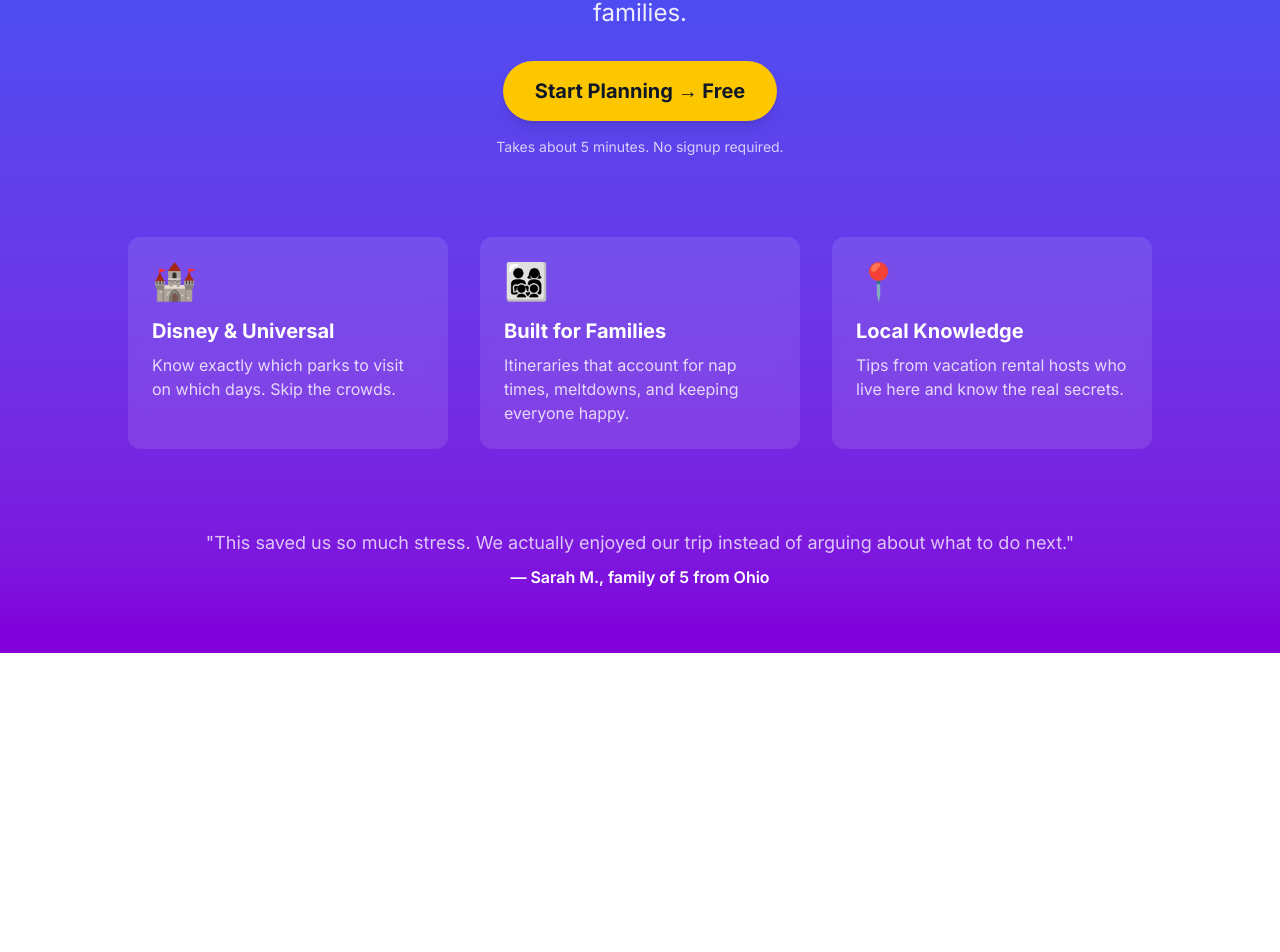
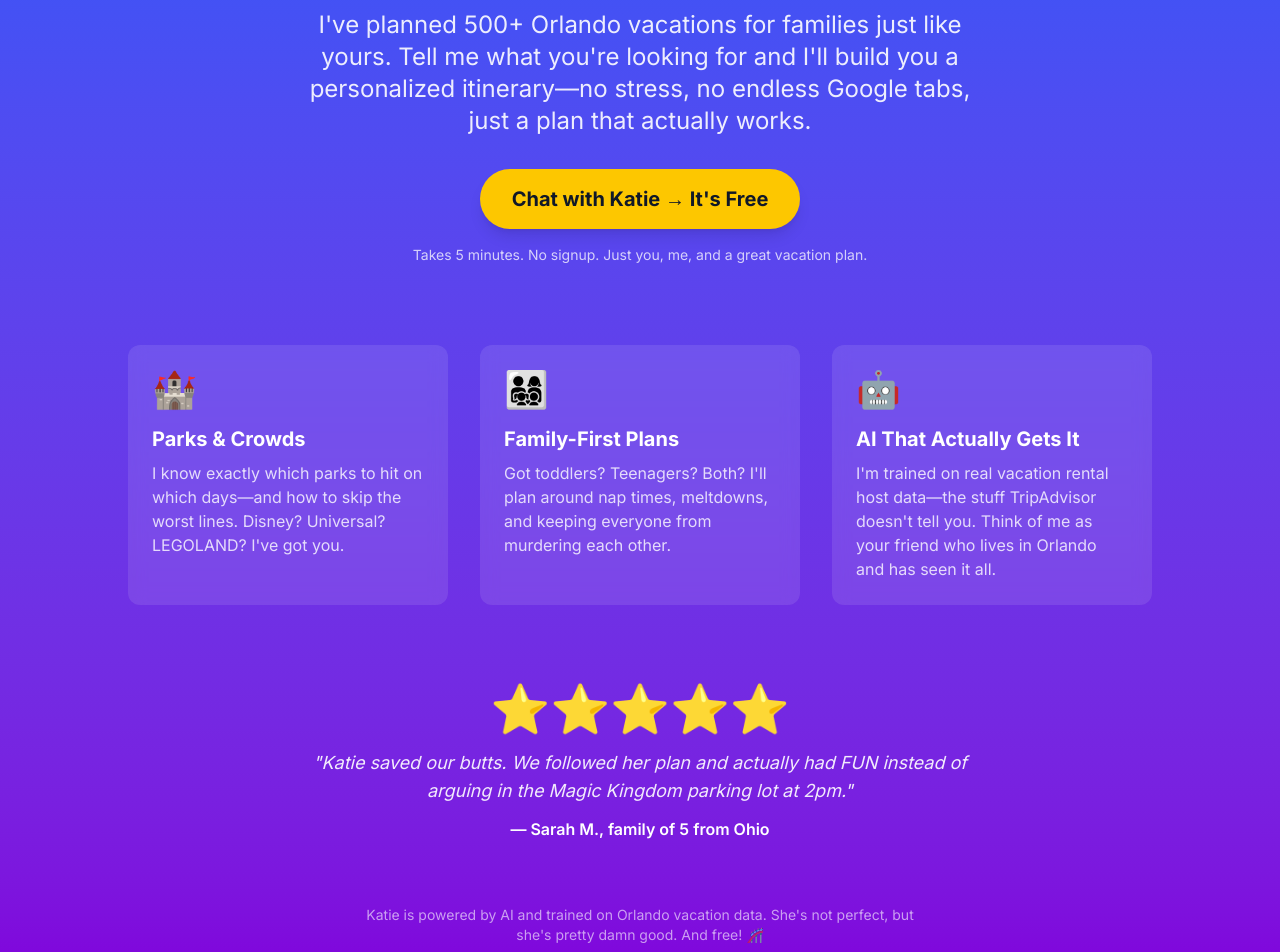
Before and after one commit to PaulC5/orlando-planner, a Next.js app: page / in a window 1280 px wide. Shown: the part 275-1227 px from the top of the page. Before the commit the page ends 928 px from the top, so only its background shows below. Built offline with nearby package versions, Linux system fonts and the light colour scheme.

Commit message:
feat: Katie Concierge persona - AI-forward kitschy redesign

```diff
--- a/src/app/page.tsx
+++ b/src/app/page.tsx
@@ -6,23 +6,25 @@ export default function Home() {
       {/* Hero Section */}
       <div className="container mx-auto px-4 py-16">
         <div className="text-center text-white">
+          <div className="text-6xl mb-4">🌴</div>
           <h1 className="text-5xl md:text-6xl font-bold mb-6">
-            Plan Your Perfect
+            Hi! I&apos;m Katie,
             <br />
-            <span className="text-yellow-300">Orlando Vacation</span>
+            <span className="text-yellow-300">Your Orlando AI Concierge</span>
           </h1>
           <p className="text-xl md:text-2xl mb-8 max-w-2xl mx-auto opacity-90">
-            Answer a few questions. Get a personalized day-by-day itinerary
-            built by local experts who&apos;ve helped hundreds of families.
+            I&apos;ve planned 500+ Orlando vacations for families just like yours.
+            Tell me what you&apos;re looking for and I&apos;ll build you a personalized
+            itinerary—no stress, no endless Google tabs, just a plan that actually works.
           </p>
           <Link
             href="/plan"
             className="inline-block bg-yellow-400 hover:bg-yellow-300 text-gray-900 font-bold text-xl px-8 py-4 rounded-full transition-all transform hover:scale-105 shadow-lg"
           >
-            Start Planning → Free
+            Chat with Katie → It&apos;s Free
           </Link>
           <p className="mt-4 text-sm opacity-75">
-            Takes about 5 minutes. No signup required.
+            Takes 5 minutes. No signup. Just you, me, and a great vacation plan.
           </p>
         </div>
 
@@ -30,33 +32,46 @@ export default function Home() {
         <div className="grid md:grid-cols-3 gap-8 mt-20 max-w-5xl mx-auto">
           <div className="bg-white/10 backdrop-blur rounded-xl p-6 text-white">
             <div className="text-4xl mb-4">🏰</div>
-            <h3 className="text-xl font-bold mb-2">Disney &amp; Universal</h3>
+            <h3 className="text-xl font-bold mb-2">Parks &amp; Crowds</h3>
             <p className="opacity-80">
-              Know exactly which parks to visit on which days. Skip the crowds.
+              I know exactly which parks to hit on which days—and how to skip the worst lines.
+              Disney? Universal? LEGOLAND? I&apos;ve got you.
             </p>
           </div>
           <div className="bg-white/10 backdrop-blur rounded-xl p-6 text-white">
             <div className="text-4xl mb-4">👨‍👩‍👧‍👦</div>
-            <h3 className="text-xl font-bold mb-2">Built for Families</h3>
+            <h3 className="text-xl font-bold mb-2">Family-First Plans</h3>
             <p className="opacity-80">
-              Itineraries that account for nap times, meltdowns, and keeping everyone happy.
+              Got toddlers? Teenagers? Both? I&apos;ll plan around nap times, meltdowns,
+              and keeping everyone from murdering each other.
             </p>
           </div>
           <div className="bg-white/10 backdrop-blur rounded-xl p-6 text-white">
-            <div className="text-4xl mb-4">📍</div>
-            <h3 className="text-xl font-bold mb-2">Local Knowledge</h3>
+            <div className="text-4xl mb-4">🤖</div>
+            <h3 className="text-xl font-bold mb-2">AI That Actually Gets It</h3>
             <p className="opacity-80">
-              Tips from vacation rental hosts who live here and know the real secrets.
+              I&apos;m trained on real vacation rental host data—the stuff TripAdvisor doesn&apos;t tell you.
+              Think of me as your friend who lives in Orlando and has seen it all.
             </p>
           </div>
         </div>
 
         {/* Social Proof */}
-        <div className="text-center mt-20 text-white">
-          <p className="text-lg opacity-75">
-            &quot;This saved us so much stress. We actually enjoyed our trip instead of arguing about what to do next.&quot;
+        <div className="text-center mt-20 text-white max-w-2xl mx-auto">
+          <div className="text-5xl mb-4">⭐⭐⭐⭐⭐</div>
+          <p className="text-lg opacity-90 italic">
+            &quot;Katie saved our butts. We followed her plan and actually had FUN instead of
+            arguing in the Magic Kingdom parking lot at 2pm.&quot;
           </p>
-          <p className="mt-2 font-semibold">— Sarah M., family of 5 from Ohio</p>
+          <p className="mt-3 font-semibold">— Sarah M., family of 5 from Ohio</p>
+        </div>
+
+        {/* Footer disclaimer - kitschy + honest */}
+        <div className="text-center mt-16 text-white/60 text-sm max-w-xl mx-auto">
+          <p>
+            Katie is powered by AI and trained on Orlando vacation data.
+            She&apos;s not perfect, but she&apos;s pretty damn good. And free! 🎢
+          </p>
         </div>
       </div>
     </main>
--- a/src/app/plan/page.tsx
+++ b/src/app/plan/page.tsx
@@ -3,41 +3,41 @@
 import { useState } from "react";
 import { useRouter } from "next/navigation";
 
-// Question data
+// Question data - Katie's voice
 const questions = [
   {
     id: "experience",
     section: "Getting Started",
-    question: "Is this your first time visiting Orlando?",
+    question: "First things first—is this your first rodeo in Orlando?",
     type: "single",
-    options: ["Yes, first time!", "Been once or twice", "Been many times"],
+    options: ["Yes, total newbie!", "Been once or twice", "I practically live here"],
   },
   {
     id: "vibe",
     section: "Getting Started",
-    question: "What's the vibe of your trip?",
+    question: "What's the vibe? Are we going full chaos mode or keeping it chill?",
     type: "single",
     options: [
-      "Relaxed — no rushing, plenty of downtime",
-      "Balanced — active but with breaks",
-      "Go mode — pack in as much as possible",
+      "Relaxed — no rushing, plenty of pool time",
+      "Balanced — active but not insane",
+      "GO MODE — pack it all in, sleep when we're dead",
     ],
   },
   {
     id: "days",
     section: "Trip Basics",
-    question: "How many days will you be in Orlando?",
+    question: "How many days do I have to work with?",
     type: "single",
-    options: ["2-3 days", "4-5 days", "6-7 days", "8+ days"],
+    options: ["2-3 days (quick hit)", "4-5 days (sweet spot)", "6-7 days (living the dream)", "8+ days (okay, show-off 😄)"],
   },
   {
     id: "timing",
     section: "Trip Basics",
-    question: "When are you planning to visit?",
+    question: "When are you thinking of visiting?",
     type: "single",
     options: [
       "Spring (Mar-May)",
-      "Summer (Jun-Aug)",
+      "Summer (Jun-Aug) — it's HOT",
       "Fall (Sep-Nov)",
       "Winter (Dec-Feb)",
       "Not sure yet",
@@ -46,14 +46,14 @@ const questions = [
   {
     id: "groupSize",
     section: "Your Group",
-    question: "How many people are in your group?",
+    question: "How many people are in your crew?",
     type: "single",
-    options: ["2 people", "3-4 people", "5-6 people", "7+ people"],
+    options: ["2 people", "3-4 people", "5-6 people", "7+ people (wow!)"],
   },
   {
     id: "ages",
     section: "Your Group",
-    question: "Who's coming? (Select all that apply)",
+    question: "Who's coming on this adventure? (Pick all that apply)",
     type: "multi",
     options: [
       "Toddlers (0-4)",
@@ -67,29 +67,29 @@ const questions = [
   {
     id: "parks",
     section: "Theme Parks",
-    question: "Which parks do you want to visit?",
+    question: "Which parks are calling your name? (Pick all that sound good)",
     type: "multi",
     options: [
-      "Magic Kingdom",
-      "EPCOT",
-      "Hollywood Studios",
-      "Animal Kingdom",
-      "Universal Studios",
-      "Islands of Adventure",
+      "Magic Kingdom (the classic)",
+      "EPCOT (food! future! booze!)",
+      "Hollywood Studios (Star Wars, baby)",
+      "Animal Kingdom (animals + rides)",
+      "Universal Studios (Harry Potter, etc.)",
+      "Islands of Adventure (Jurassic, Marvel, more Potter)",
       "SeaWorld",
-      "LEGOLAND",
-      "Not sure — help me decide",
+      "LEGOLAND (if you've got little ones)",
+      "Not sure — help me decide, Katie!",
     ],
   },
   {
     id: "crowds",
     section: "Theme Parks",
-    question: "How important is avoiding crowds?",
+    question: "Real talk: how do you feel about crowds and lines?",
     type: "single",
     options: [
-      "Very — I'll pay extra to skip lines",
-      "Somewhat — open to strategies",
-      "Not really — we'll go with the flow",
+      "I hate them—I'll pay to skip lines",
+      "Meh, I'll deal if I have to",
+      "Crowds don't bother me, we vibe",
     ],
   },
   {
@@ -98,9 +98,9 @@ const questions = [
     question: "What's your dining style?",
     type: "multi",
     options: [
-      "Character dining (meals with characters)",
-      "Quick service / casual",
-      "Fine dining experiences",
+      "Character dining (meals with Mickey & friends)",
+      "Quick service / casual — easy and cheap",
+      "Fine dining — treat ourselves",
       "Budget-friendly",
       "Cook at our rental",
     ],
@@ -108,7 +108,7 @@ const questions = [
   {
     id: "accommodation",
     section: "Food & Stays",
-    question: "Where are you thinking of staying?",
+    question: "Where are you thinking of crashing at night?",
     type: "single",
     options: [
       "Disney Resort (on property)",
@@ -121,7 +121,7 @@ const questions = [
   {
     id: "budget",
     section: "Budget",
-    question: "What's your approximate budget for the whole trip?",
+    question: "What's your ballpark budget for the whole trip?",
     type: "single",
     options: [
       "Under $2,000",
@@ -133,8 +133,8 @@ const questions = [
   },
   {
     id: "email",
-    section: "Get Your Plan",
-    question: "Where should we send your itinerary?",
+    section: "Almost Done! 🎉",
+    question: "Cool! Where should I send your custom itinerary?",
     type: "email",
     options: [],
   },
@@ -320,14 +320,14 @@ export default function PlanPage() {
                 className="w-full p-4 text-lg border-2 border-gray-200 rounded-xl focus:border-blue-500 focus:outline-none"
               />
               <p className="text-gray-500 text-sm mt-2">
-                We&apos;ll email you a copy of your itinerary so you have it handy. No spam, ever.
+                I&apos;ll email it to you in about 2 minutes. No spam, no BS. Just your plan.
               </p>
               <button
                 onClick={handleSubmit}
                 disabled={!email || isSubmitting}
                 className="mt-6 w-full bg-yellow-400 hover:bg-yellow-500 disabled:bg-gray-300 text-gray-900 font-bold py-4 px-6 rounded-xl transition-all text-lg"
               >
-                {isSubmitting ? "Creating your plan..." : "Get My Free Itinerary →"}
+                {isSubmitting ? "Katie's building your plan..." : "Build My Plan, Katie! ✨"}
               </button>
             </>
           )}
--- a/src/app/results/page.tsx
+++ b/src/app/results/page.tsx
@@ -49,10 +49,10 @@ export default function ResultsPage() {
     return (
       <main className="min-h-screen bg-gradient-to-b from-blue-600 to-purple-700 flex items-center justify-center">
         <div className="text-center text-white">
-          <div className="animate-spin rounded-full h-16 w-16 border-4 border-white border-t-transparent mx-auto mb-6"></div>
-          <h2 className="text-2xl font-bold mb-2">Creating Your Perfect Trip...</h2>
-          <p className="opacity-75">Our AI is crafting a personalized itinerary just for you.</p>
-          <p className="opacity-50 text-sm mt-4">This usually takes 15-30 seconds</p>
+          <div className="text-6xl mb-6 animate-bounce">🌴</div>
+          <h2 className="text-2xl font-bold mb-2">Katie&apos;s Building Your Plan...</h2>
+          <p className="opacity-75">Checking crowd calendars, optimizing park days, finding the good stuff...</p>
+          <p className="opacity-50 text-sm mt-4">Usually takes about 20 seconds ☕</p>
         </div>
       </main>
     );
@@ -80,10 +80,11 @@ export default function ResultsPage() {
       {/* Header */}
       <div className="bg-gradient-to-r from-blue-600 to-purple-700 text-white py-12">
         <div className="container mx-auto px-4 max-w-4xl">
-          <h1 className="text-4xl font-bold mb-2">Your Orlando Itinerary</h1>
+          <div className="text-5xl mb-3">✨</div>
+          <h1 className="text-4xl font-bold mb-2">Your Custom Orlando Plan</h1>
           <p className="opacity-90">
-            Personalized for{" "}
-            {answers?.email ? String(answers.email) : "your family"}
+            Built by Katie for{" "}
+            {answers?.email ? String(answers.email) : "your crew"} 🎢
           </p>
         </div>
       </div>
```
Also changed, not shown: 1 other file (tests, documents, lock files or other folders).
